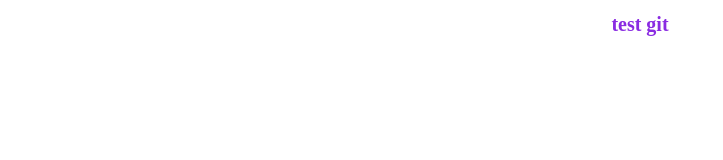
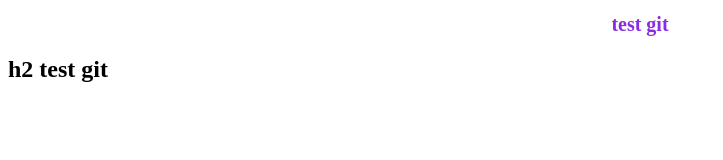
Before and after one commit to alexandruz20/test, a plain HTML site: page index.html in a window 1280 px wide. Shown: the whole page, without its empty margins (0-723 px from the left). Drawn offline with Linux system fonts and the light colour scheme.

Commit message:
second commit

```diff
--- a/index.html
+++ b/index.html
@@ -9,6 +9,7 @@
 <body>
 
     <h1>test git</h1>
+    <h2>h2 test git</h2>
 
 </body>
 </html>
```
